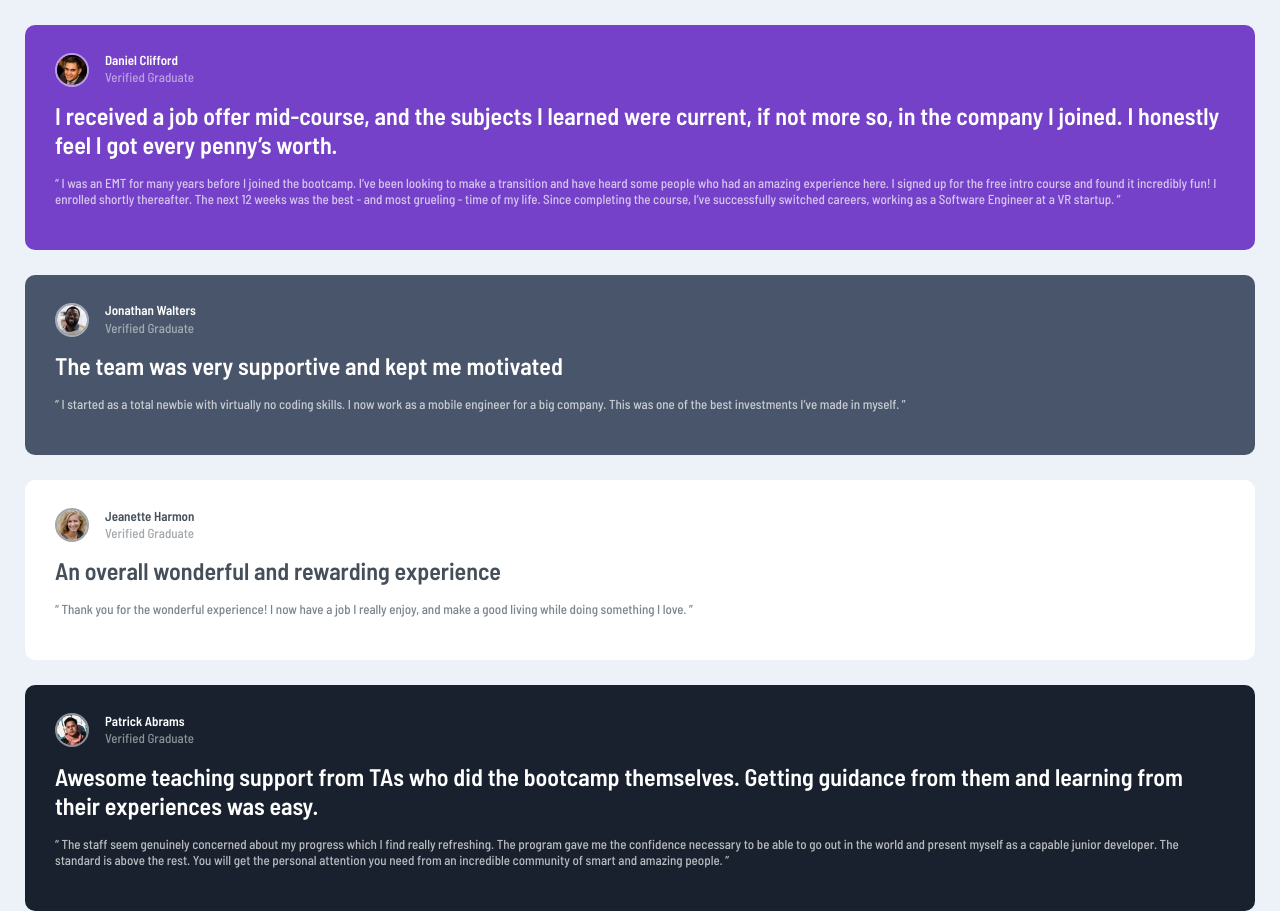
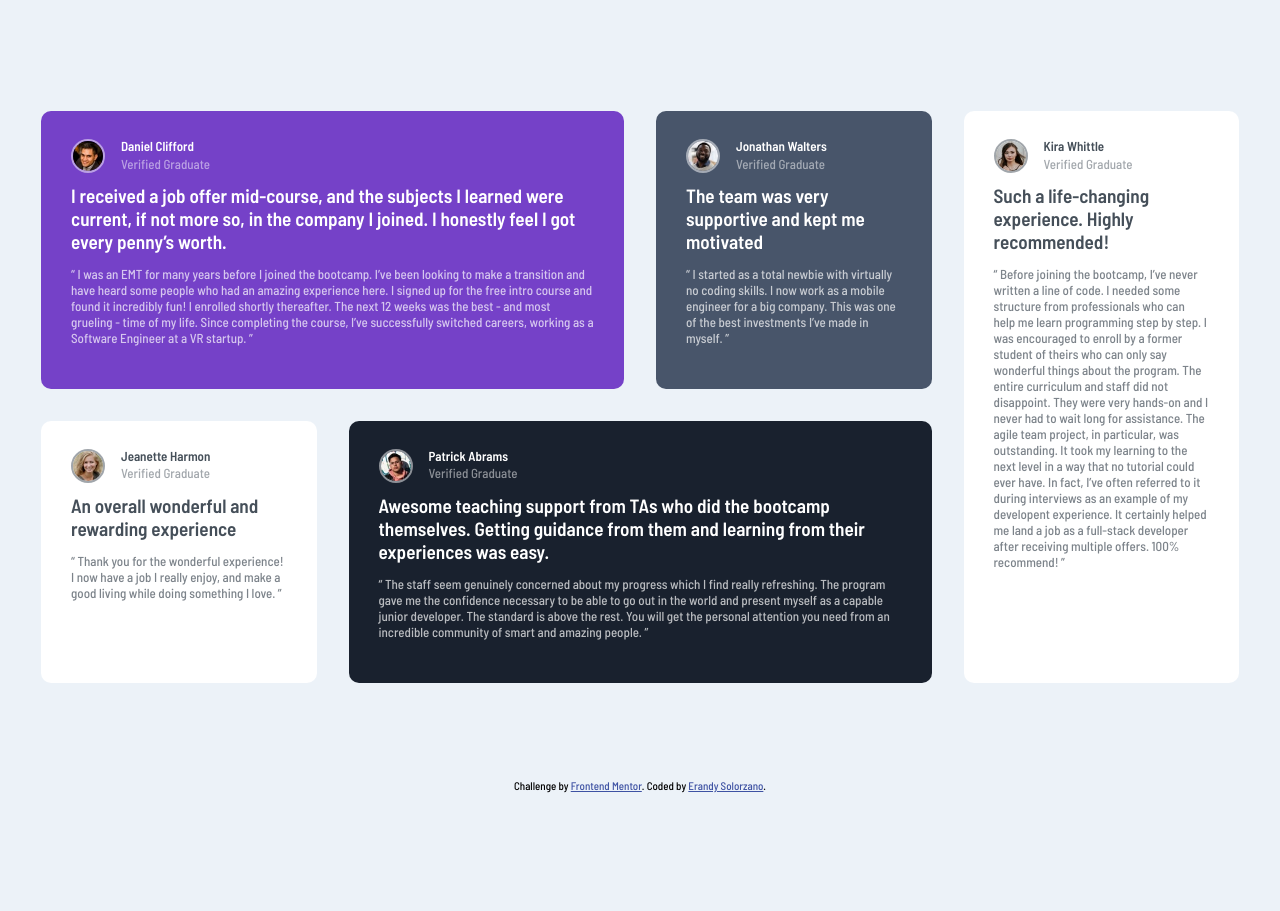
Before and after one commit to erandysuxx/testimonials-grid, a plain HTML site: page index.html in a window 1280 px wide. Shown: the top 911 px of the page. After the commit the page ends 800 px from the top, so only its background shows below. Drawn offline with Linux system fonts and the light colour scheme.

Commit message:
finished the desktop css

```diff
--- a/index.html
+++ b/index.html
@@ -15,6 +15,7 @@
 
 </head>
 <body>
+  <div id="grid">
     <div class="daniel-rectangle white">
       <div class="contact">
         <img src="images/image-daniel.jpg" alt="">
@@ -122,6 +123,7 @@
         </p>
       </div>
     </div>
+  </div>
 
   <footer class="attribution">
     Challenge by <a href="https://www.frontendmentor.io?ref=challenge" target="_blank">Frontend Mentor</a>.
--- a/style.css
+++ b/style.css
@@ -116,3 +116,53 @@ img {
 .attribution { font-size: 11px; text-align: center; }
 
 .attribution a { color: hsl(228, 45%, 44%); }
+
+@media (min-width: 900px) {
+    #grid {
+        max-width: 1300px;
+        display: grid;
+        grid-template-areas:
+        "daniel daniel jonathan kira"
+        "jeanette patrick patrick kira";
+        grid-template-columns: 25% 25% 25% 25%;
+    }
+
+    body {
+        height: 93vh;
+        display: flex;
+        align-items: center;
+        justify-content: center;
+    }
+
+    footer {
+        position: absolute;
+        bottom: 0;
+        padding-bottom: .5rem;
+    }
+    .daniel-rectangle {
+        grid-area: daniel;
+    }
+
+    .jonathan-rectangle {
+        grid-area: jonathan;
+    }
+
+    .kira-rectangle {
+        grid-area: kira;
+    }
+
+    .patrick-rectangle {
+        grid-area: patrick;
+    }
+
+    .white, .grayish-blue {
+        margin: 1rem;
+
+    }
+
+    h1 {
+        font-size: 1.2rem;
+        font-weight: 600;
+    }
+
+}
```
Lines whose indentation alone changed are shown as unchanged.
